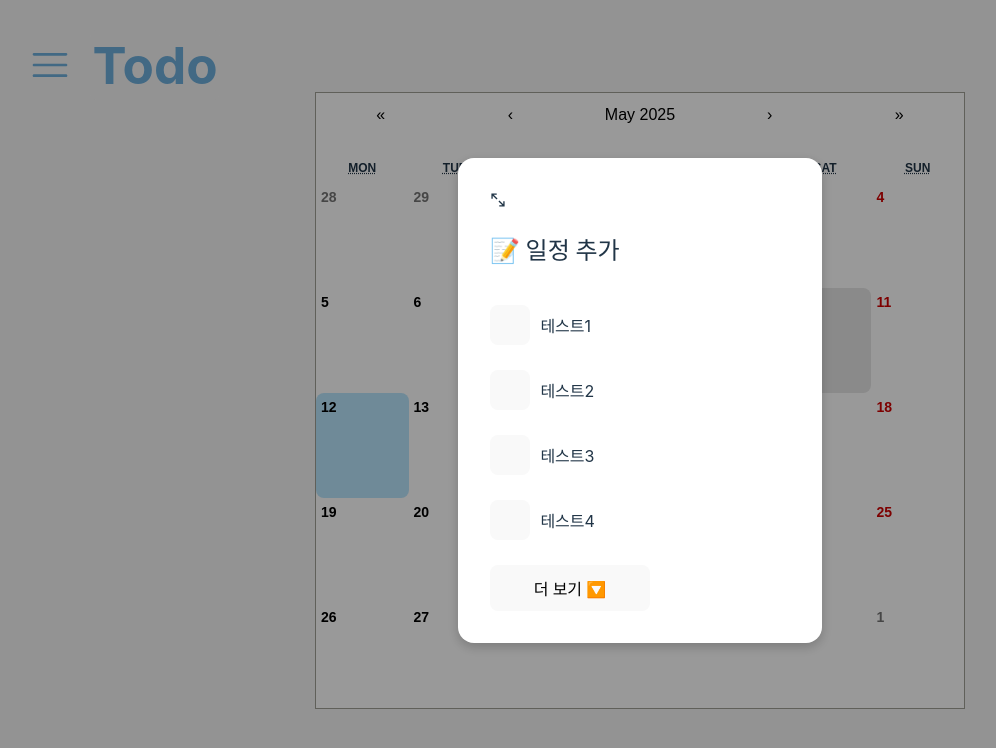
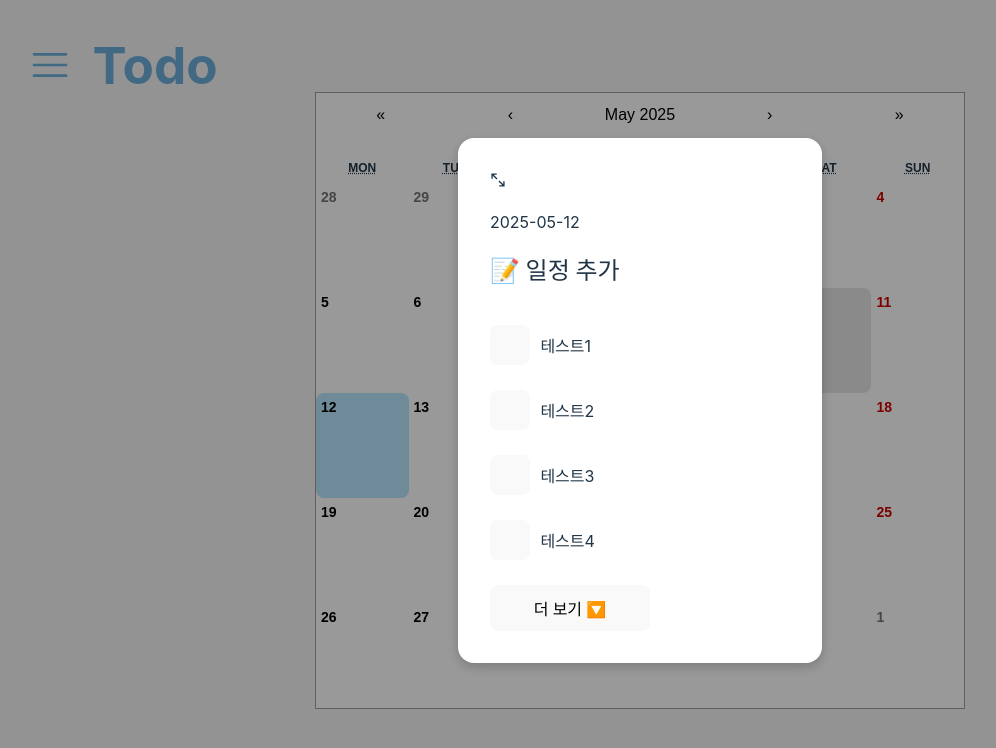
Before and after one commit to suhyeon0111/Typescript_study, a React (Vite) app in the folder myWebPage/client/: page /calendar in a window 1280 px wide. Both pictures are taken after a click on the button "10". Shown: the top 748 px of the page, without its empty margins (0-996 px from the left). Built offline with nearby package versions, Linux system fonts and the light colour scheme; no server answers.

Commit message:
필요없는 코드 제거

```diff
--- a/myWebPage/client/src/components/Modal/ModalTodo.tsx
+++ b/myWebPage/client/src/components/Modal/ModalTodo.tsx
@@ -1,10 +1,9 @@
-import React, { useEffect } from "react";
-import { CgArrowsExpandLeft, CgTrophy } from "react-icons/cg";
+import React from "react";
+import { CgArrowsExpandLeft } from "react-icons/cg";
 import { useNavigate } from "react-router-dom";
 
 import "../../styles/ModalTodo.css";
 import ModalTodoList from "./ModalTodoList";
-import { getTodo } from "../../api/getTodo";
 
 
 interface ModalProps {
@@ -17,18 +16,6 @@ export default function ModalTodo({
 }: ModalProps) {
     const strDay = `${onDay?.getFullYear()}-${String(onDay?.getMonth() + 1).padStart(2, '0')}-${String(onDay?.getDate()).padStart(2, '0')}`;
 
-    useEffect(() => {
-        const getData = async () => {
-            try {
-                const fetchData = await getTodo(strDay);
-
-            } catch (error) {
-
-            }
-        };
-        getData();
-    }, []);
-
     const navigate = useNavigate();
     const GoMainPageHandler = () => {
         navigate('/');
@@ -39,7 +26,7 @@ export default function ModalTodo({
             <div className="modal-content" onClick={(e) => e.stopPropagation()}>
                 <CgArrowsExpandLeft onClick={GoMainPageHandler} />
                 {/* jsx에서는 date객체자체를 렌더링 할 수 없으므로 문자열로 변환하여 사용해야함 */}
-                <p>{ }</p>
+                <p>{strDay}</p>
                 <h2>📝 일정 추가</h2>
                 <ModalTodoList />
             </div>
```
